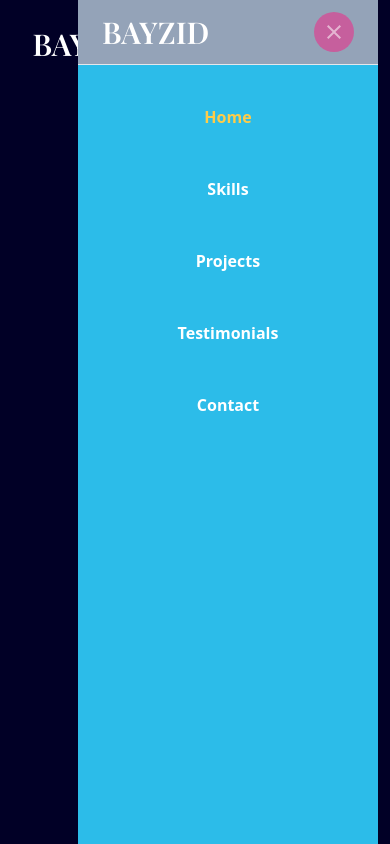
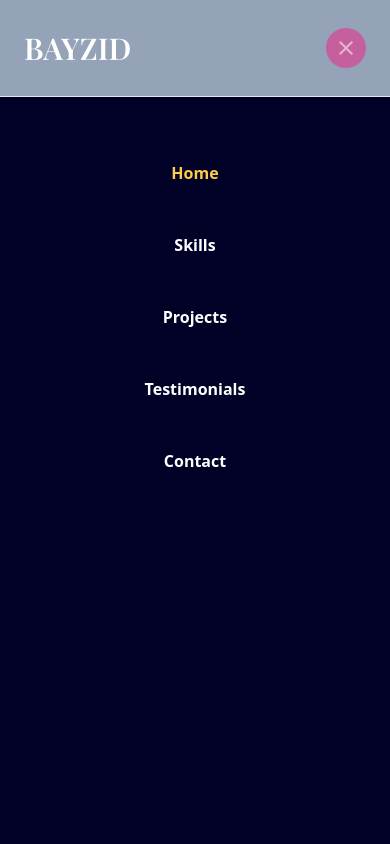
Before and after one commit to ssmdbayzid/protfolio-p, a React (Create React App) app: page / in a window 390 px wide. Both pictures are taken after a click on the button 337 px from the left and 44 px from the top of the page. Built offline with nearby package versions, Linux system fonts and the light colour scheme.

Commit message:
mobile menu

```diff
--- a/src/sceens/Navbar.jsx
+++ b/src/sceens/Navbar.jsx
@@ -4,12 +4,16 @@ import React from 'react'
 import useMediaQuery from "../hooks/useMediaQuery";
 import menuIcon from '../assets/menu-icon.svg'
 import closeIcon from '../assets/close-icon.svg'
+import { motion, AnimatePresence } from "framer-motion";
 
 
 const Link = ({page, selectedPage, setSelectedPage}) => {
     const lowerCasePage = page.toLowerCase();
+
+
     return (
         <AnchorLink
+
         className={`${selectedPage === lowerCasePage ? "text-yellow" :""} hover:text-yellow transition  duration-500`}
         href={`#${lowerCasePage}`}
         onClick={() => setSelectedPage(lowerCasePage)}
@@ -23,7 +27,20 @@ const Navbar = ({isTopOfPage, selectedPage, setSelectedPage }) => {
     const [isMenuToggled, setIsMenuToggled] = useState(false);
     const isAboveMediumScreen = useMediaQuery("(min-width: 768px)");
     const navbarBg = isTopOfPage ? "" : "bg-red";
-  return (
+
+    const item={
+        exit:{
+            opacity: 0,
+            height: 0,
+            transition: {
+                ease: "easeInOut",
+                duration: 0.3,
+                delay: 0.9
+            }
+        }
+    }
+
+    return (
     <nav className={`${navbarBg} z-40 w-full justify-between fixed top-0 py-6`}>
         <div className="flex justify-between items-center mx-auto w-5/6">
 
@@ -68,10 +85,19 @@ const Navbar = ({isTopOfPage, selectedPage, setSelectedPage }) => {
          </button>
         )}
         {/* MOBILE MENU POP  */}
-        {!isAboveMediumScreen && isMenuToggled && <div className="fixed top-0 right-3 bottom-0 h-full bg-blue w-[300px]">
+        <AnimatePresence>
+        {!isAboveMediumScreen && isMenuToggled &&
+        <motion.div
+        variants={item}
+        initial={{height: 0, opacity: 0}}
+        animate={{height:"100vh", opacity: 1,}}
+        transition={{duration: 0.8}}
+        exit="exit"
+
+        className="fixed top-0 right-0 bottom-0 bg-deep-blue w-full">
 
             {/* Close Button  */}
-            <div className="flex bg-slate-400 items-center justify-between px-6">
+            <div className="flex bg-slate-400 items-center justify-between py-4 px-6">
             <div className="flex justify-between items-center text-center ">
             <h1 className="font-playFair text-3xl font-bold">
                 BAYZID
@@ -85,7 +111,7 @@ const Navbar = ({isTopOfPage, selectedPage, setSelectedPage }) => {
                 </button>
             </div>
                 <hr />
-        <div className="flex pt-10 w-full items-center justify-center flex-col gap-12 font-semibold">
+        <div className="flex pt-16 w-full items-center justify-center flex-col gap-12 font-semibold ">
         <Link
                 className="border-b-2 border-yellow "
                 page="Home"
@@ -113,7 +139,9 @@ const Navbar = ({isTopOfPage, selectedPage, setSelectedPage }) => {
                 setSelectedPage={setSelectedPage}
                 />
         </div>
-        </div>}
+        </motion.div>
+        }
+        </AnimatePresence>
 
         </div>
     </nav>
```
